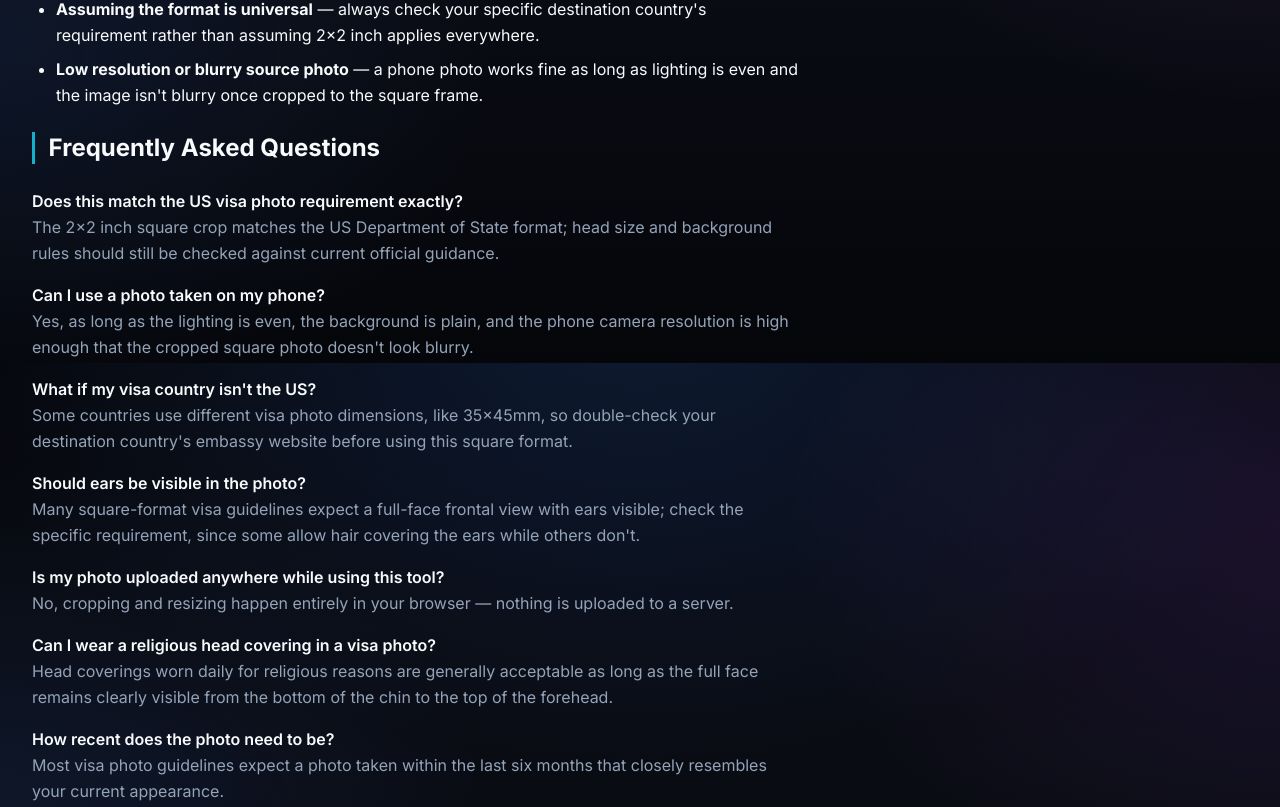
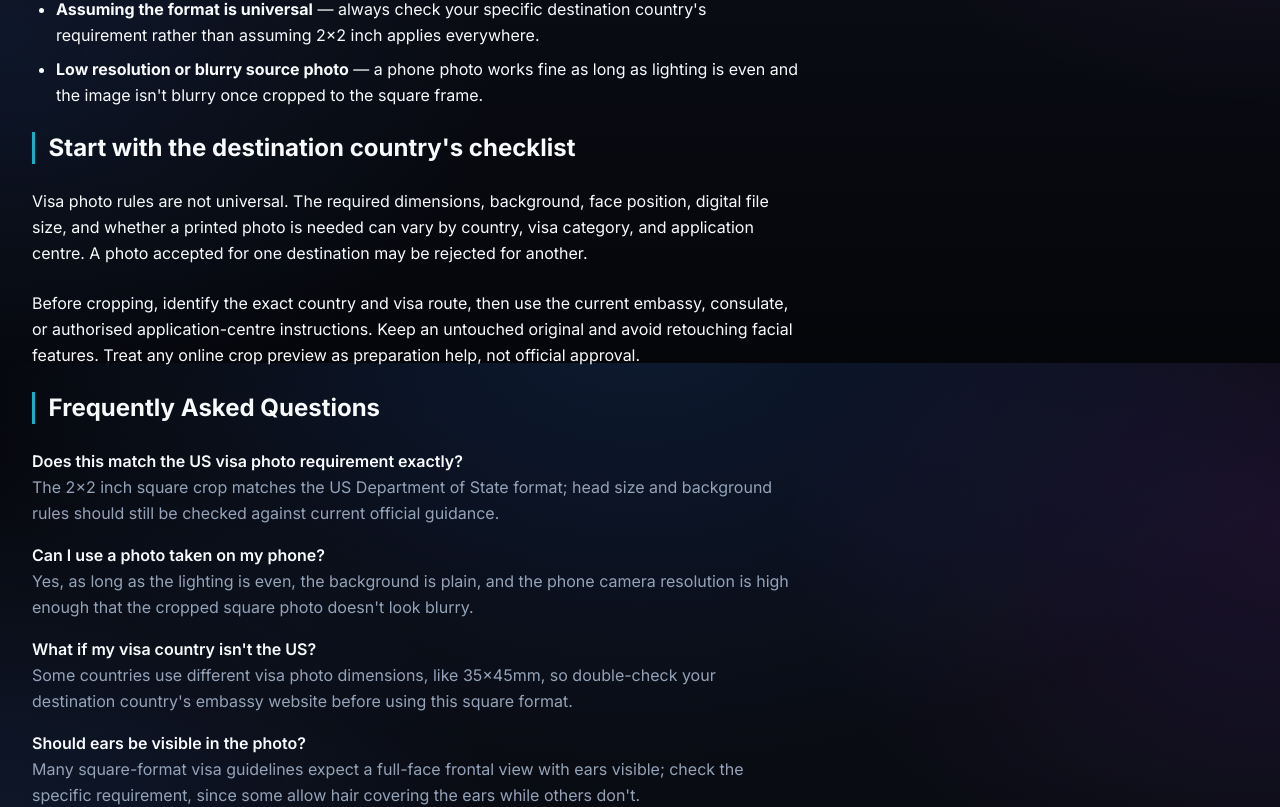
Before and after one commit to surajkumar122024-star/ok01, a Next.js app: page /blog/visa-photo-size-guide in a window 1280 px wide. Shown: the part 2037-2844 px from the top of the page. Built offline with nearby package versions, Linux system fonts and the light colour scheme.

Commit message:
Add specific and current-process guidance to article

```diff
--- a/src/app/blog/visa-photo-size-guide/page.tsx
+++ b/src/app/blog/visa-photo-size-guide/page.tsx
@@ -112,6 +112,7 @@ export default function VisaPhotoArticle() {
             <li><strong>Low resolution or blurry source photo</strong> — a phone photo works fine as long as lighting is even and the image isn&apos;t blurry once cropped to the square frame.</li>
           </ul>
 
+          <h2 className="text-2xl font-bold mt-8">Start with the destination country's checklist</h2><p>Visa photo rules are not universal. The required dimensions, background, face position, digital file size, and whether a printed photo is needed can vary by country, visa category, and application centre. A photo accepted for one destination may be rejected for another.</p><p>Before cropping, identify the exact country and visa route, then use the current embassy, consulate, or authorised application-centre instructions. Keep an untouched original and avoid retouching facial features. Treat any online crop preview as preparation help, not official approval.</p>
           <h2 id="faq" className="text-2xl font-bold mt-8">Frequently Asked Questions</h2>
           <div className="space-y-4">
             <div>
```
